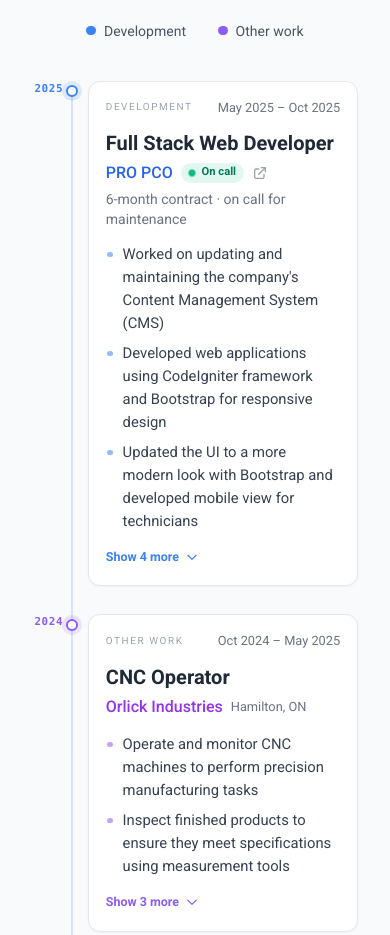
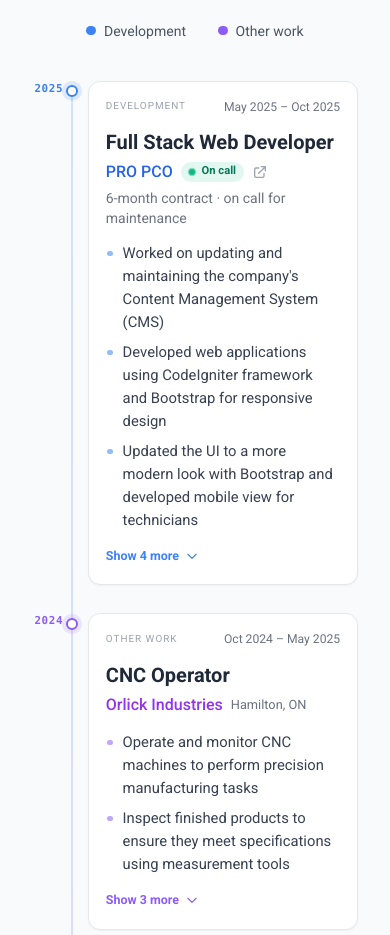
Before and after one commit to kunerrs/portfolio-kun, a website built with Vite: page client/index.html in a window 390 px wide. Shown: the part 1707-2642 px from the top of the page. Built offline with nearby package versions, Linux system fonts and the light colour scheme.

Commit message:
Keep the timeline metadata aligned on small phones.
At 375px and below the track label and dates no longer fit on one line, and the
dates dropped to the left edge under the label, so the same row looked
right-aligned on a 390px phone and left-aligned one size down. The dates now
keep an automatic left margin, and the label tracking and date size are trimmed
on small screens so both fit on a single line from 375px up.

🤖 Generated with Codebuff
Co-Authored-By: Codebuff <noreply@codebuff.com>

```diff
--- a/client/css/styles.css
+++ b/client/css/styles.css
@@ -333,6 +333,8 @@ body {
 }
 
 .timeline-dates {
+    /* Keeps the dates against the right edge even when they wrap below the track */
+    margin-left: auto;
     font-size: 0.8rem;
     font-variant-numeric: tabular-nums;
     white-space: nowrap;
@@ -487,6 +489,15 @@ body {
     .timeline-card {
         padding: 1rem 1.05rem 1.1rem;
     }
+
+    /* Tighter metadata so the track and dates share a line on small phones */
+    .timeline-track {
+        letter-spacing: 0.1em;
+    }
+
+    .timeline-dates {
+        font-size: 0.76rem;
+    }
 }
 
 @media (prefers-reduced-motion: reduce) {
```
